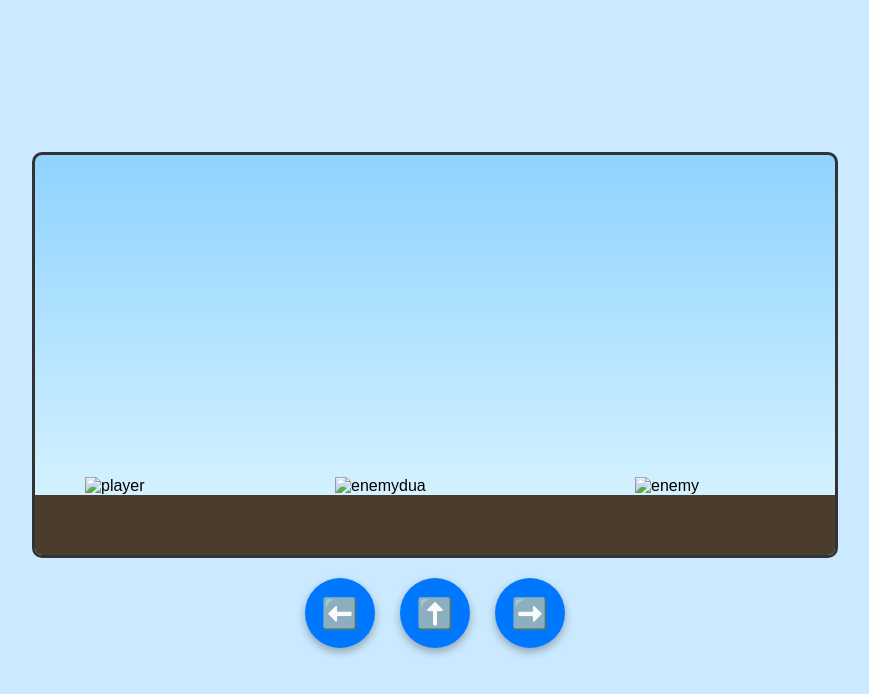
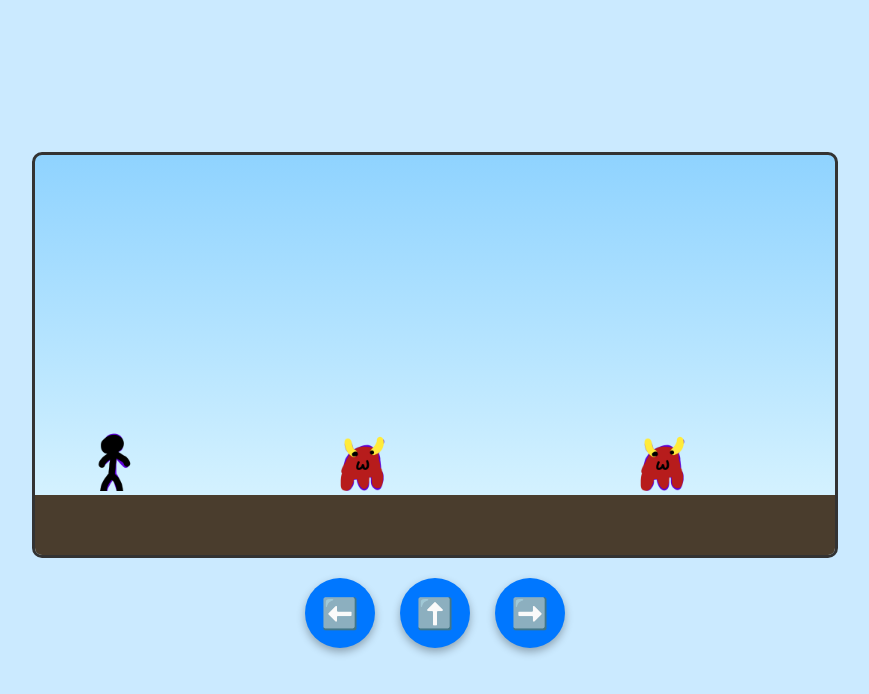
Before and after one commit to nibrasathasyafaat1304/Ggweb, a plain HTML site: page index.html in a window 1280 px wide. Shown: the whole page, without its empty margins (205-1074 px from the left). Drawn offline with Linux system fonts and the light colour scheme.

Commit message:
Update index.html

```diff
--- a/index.html
+++ b/index.html
@@ -14,23 +14,23 @@
       <div class="ground"></div>
 
       <div class="player">
-        <img src="img/player.png" alt="player">
+        <img src="player.png" alt="player">
       </div>
 
       <div class="enemy">
-        <img src="img/enemy.png" alt="enemy">
+        <img src="enemy.png" alt="enemy">
       </div>
 
       <div class="enemydua">
-        <img src="img/enemy.png" alt="enemydua">
+        <img src="enemy.png" alt="enemydua">
       </div>
 
       <div class="enemytiga">
-        <img src="img/enemy.png" alt="enemytiga">
+        <img src="enemy.png" alt="enemytiga">
       </div>
 
       <div class="finis">
-        <img src="img/finis.png" alt="finis">
+        <img src="finis.png" alt="finis">
       </div>
 
       <div class="message"></div>
```
